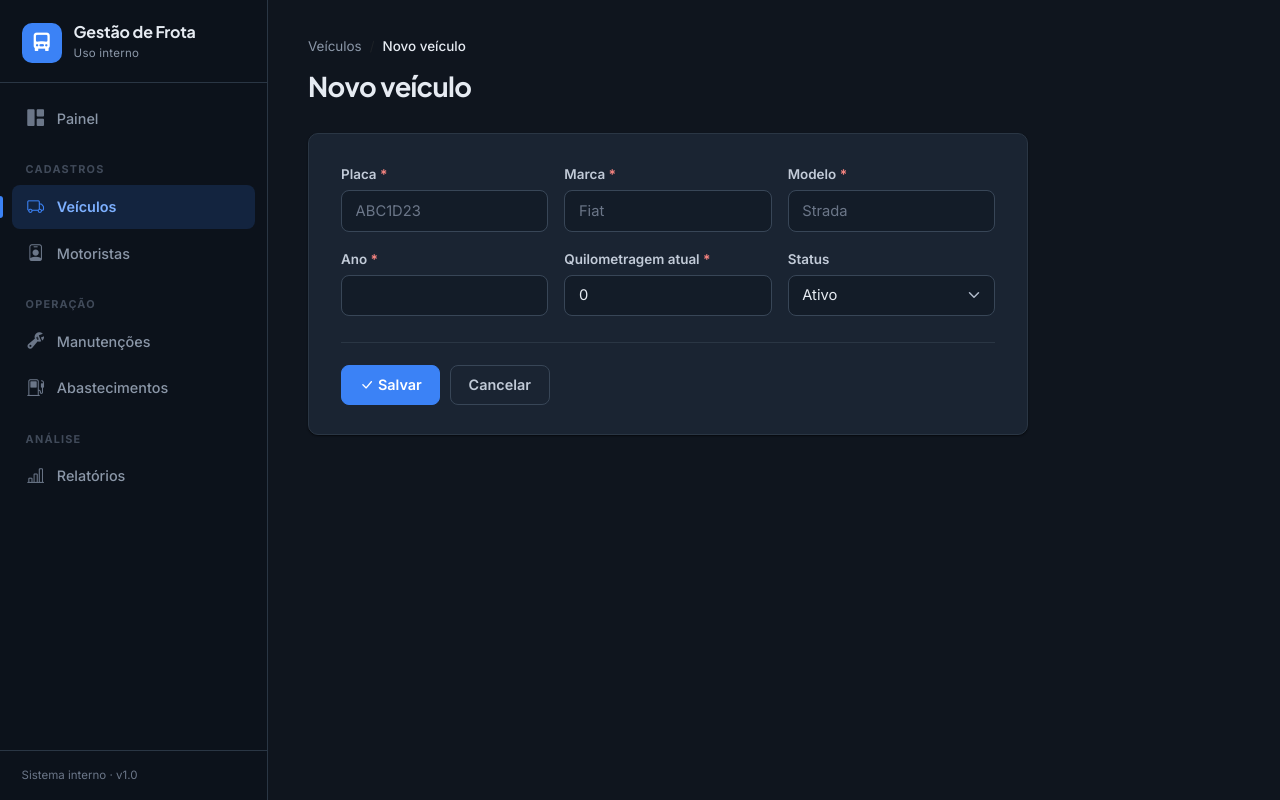
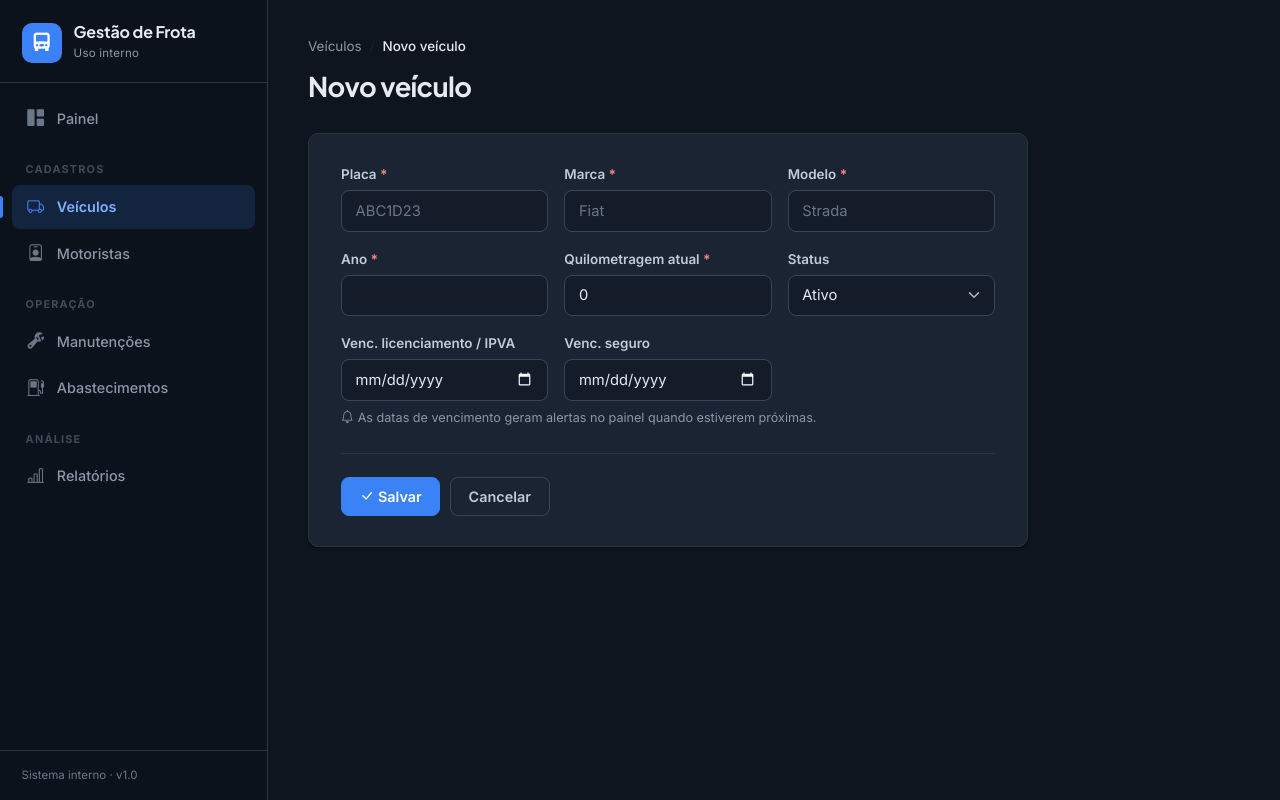
Before and after one commit to GusttavoMedeiros/gestao-frota, a Flask app: page /veiculos/novo in a window 1280 px wide. Run offline with Flask 3, Linux system fonts and the light colour scheme; the visitor is signed in with stand-in values (Sample User, id 1); data that the repository does not hold is empty; some libraries are stand-ins or nearby versions.

Commit message:
Alertas de vencimento: CNH, licenciamento/IPVA e seguro
- Novos campos de data: validade_cnh (motorista), venc_licenciamento e
  venc_seguro (veiculo)
- Migracao automatica no startup adiciona as colunas sem apagar dados
  existentes (ALTER TABLE nas tabelas que ja existem)
- Painel reune manutencoes previstas + documentos vencendo (vermelho se
  vencido, amarelo se em ate 30 dias); texto neutro em genero
- Datas de vencimento coloridas nas listas de veiculos e motoristas
- Campos de data nos formularios, com aviso de que geram alertas

Testes: 10 verificacoes ponta a ponta (migracao, cadastro, cores, painel),
0 falhas. Dados existentes preservados.

Co-Authored-By: Claude Opus 4.8 <noreply@anthropic.com>

```diff
--- a/app.py
+++ b/app.py
@@ -9,7 +9,7 @@ from datetime import date, datetime, timedelta
 
 from flask import (Flask, Response, flash, redirect, render_template, request,
                    session, url_for)
-from sqlalchemy import func
+from sqlalchemy import func, inspect, text
 from sqlalchemy.exc import IntegrityError
 from sqlalchemy.orm import joinedload
 
@@ -39,8 +39,29 @@ app.config["SESSION_REFRESH_EACH_REQUEST"] = True
 
 db.init_app(app)
 
+
+def garantir_colunas():
+    """Adiciona colunas novas a bancos que já existem, sem apagar dados.
+    (db.create_all só cria tabelas que faltam, não colunas novas.)"""
+    novas = {
+        "veiculo": {"venc_licenciamento": "DATE", "venc_seguro": "DATE"},
+        "motorista": {"validade_cnh": "DATE"},
+    }
+    inspetor = inspect(db.engine)
+    tabelas = inspetor.get_table_names()
+    for tabela, colunas in novas.items():
+        if tabela not in tabelas:
+            continue
+        existentes = {c["name"] for c in inspetor.get_columns(tabela)}
+        for nome, tipo in colunas.items():
+            if nome not in existentes:
+                db.session.execute(text(f"ALTER TABLE {tabela} ADD COLUMN {nome} {tipo}"))
+    db.session.commit()
+
+
 with app.app_context():
     db.create_all()
+    garantir_colunas()
 
 
 # ---------------- Proteção CSRF ----------------
@@ -206,6 +227,19 @@ def formato_compacto(valor):
     return formato_milhar(int(valor))
 
 
+@app.template_filter("venc_badge")
+def venc_badge(data):
+    """Cor da data de vencimento: 'danger' se vencida, 'warning' se em até 30 dias."""
+    if not data:
+        return ""
+    dias = (data - date.today()).days
+    if dias < 0:
+        return "danger"
+    if dias <= 30:
+        return "warning"
+    return ""
+
+
 # ---------------- Leitura e validação de formulários ----------------
 
 class ErroFormulario(Exception):
@@ -298,13 +332,26 @@ def veiculos_ordenados():
 
 # ---------------- Painel ----------------
 
+def alerta_por_data(hoje, venc, dias_aviso=30):
+    """(nivel, texto) se a data está vencida ou perto de vencer; senão None.
+    Texto neutro em gênero ('venceu'/'vence') para servir a CNH, seguro, etc."""
+    if not venc:
+        return None
+    dias = (venc - hoje).days
+    if dias < 0:
+        return "danger", f"venceu há {-dias} dia(s)"
+    if dias <= dias_aviso:
+        return "warning", "vence hoje" if dias == 0 else f"vence em {dias} dia(s)"
+    return None
+
+
 def montar_alertas():
-    """Alertas gerados apenas pela manutenção MAIS RECENTE de cada tipo por veículo.
+    """Reúne os avisos do painel: manutenções previstas, documentos dos
+    veículos (licenciamento/seguro) e CNH dos motoristas. Veículos inativos
+    não geram alertas; a manutenção usa só a mais recente de cada tipo."""
+    hoje = date.today()
+    alertas = []
 
-    Assim, ao registrar uma nova manutenção do mesmo tipo, o alerta antigo
-    se resolve sozinho. Veículos inativos não geram alertas.
-    """
-    hoje = date.today()
     manutencoes = (
         Manutencao.query.options(joinedload(Manutencao.veiculo))
         .order_by(Manutencao.data, Manutencao.id).all()
@@ -312,27 +359,35 @@ def montar_alertas():
     ultimas = {}
     for m in manutencoes:
         ultimas[(m.veiculo_id, m.tipo.strip().lower())] = m
-
-    alertas = []
     for m in ultimas.values():
         if m.veiculo.status == "inativo":
             continue
-        if m.proxima_data:
-            dias = (m.proxima_data - hoje).days
-            if dias < 0:
-                alertas.append({"veiculo": m.veiculo, "tipo": m.tipo, "nivel": "danger",
-                                "texto": f"vencida há {-dias} dia(s)"})
-            elif dias <= 30:
-                alertas.append({"veiculo": m.veiculo, "tipo": m.tipo, "nivel": "warning",
-                                "texto": f"vence em {dias} dia(s)"})
+        resultado = alerta_por_data(hoje, m.proxima_data)
+        if resultado:
+            alertas.append({"titulo": m.veiculo.placa, "tipo": m.tipo,
+                            "nivel": resultado[0], "texto": resultado[1]})
         if m.proxima_km:
             faltam = m.proxima_km - m.veiculo.quilometragem
             if faltam <= 0:
-                alertas.append({"veiculo": m.veiculo, "tipo": m.tipo, "nivel": "danger",
+                alertas.append({"titulo": m.veiculo.placa, "tipo": m.tipo, "nivel": "danger",
                                 "texto": "quilometragem prevista atingida"})
             elif faltam <= 1000:
-                alertas.append({"veiculo": m.veiculo, "tipo": m.tipo, "nivel": "warning",
+                alertas.append({"titulo": m.veiculo.placa, "tipo": m.tipo, "nivel": "warning",
                                 "texto": f"faltam {formato_milhar(faltam)} km"})
+
+    for v in Veiculo.query.filter(Veiculo.status != "inativo").all():
+        for venc, rotulo in ((v.venc_licenciamento, "Licenciamento"), (v.venc_seguro, "Seguro")):
+            resultado = alerta_por_data(hoje, venc)
+            if resultado:
+                alertas.append({"titulo": v.placa, "tipo": rotulo,
+                                "nivel": resultado[0], "texto": resultado[1]})
+
+    for mot in Motorista.query.all():
+        resultado = alerta_por_data(hoje, mot.validade_cnh)
+        if resultado:
+            alertas.append({"titulo": mot.nome, "tipo": "CNH",
+                            "nivel": resultado[0], "texto": resultado[1]})
+
     ordem = {"danger": 0, "warning": 1}
     alertas.sort(key=lambda a: ordem[a["nivel"]])
     return alertas
@@ -393,6 +448,8 @@ def preencher_veiculo(veiculo):
     if status not in ("ativo", "manutencao", "inativo"):
         raise ErroFormulario("Status inválido.")
     veiculo.status = status
+    veiculo.venc_licenciamento = ler_data("venc_licenciamento", "Vencimento do licenciamento", obrigatorio=False)
+    veiculo.venc_seguro = ler_data("venc_seguro", "Vencimento do seguro", obrigatorio=False)
 
 
 @app.route("/veiculos/novo", methods=["GET", "POST"])
@@ -461,6 +518,7 @@ def preencher_motorista(motorista):
     motorista.cnh = exigir_texto("cnh", "CNH", 20)
     motorista.categoria_cnh = exigir_texto("categoria_cnh", "Categoria", 5).upper()
     motorista.telefone = request.form.get("telefone", "").strip()
+    motorista.validade_cnh = ler_data("validade_cnh", "Validade da CNH", obrigatorio=False)
     bruto = request.form.get("veiculo_id") or None
     if bruto:
         if not bruto.isdigit() or db.session.get(Veiculo, int(bruto)) is None:
--- a/models.py
+++ b/models.py
@@ -28,6 +28,8 @@ class Veiculo(db.Model):
     ano = db.Column(db.Integer, nullable=False)
     quilometragem = db.Column(db.Integer, nullable=False, default=0)
     status = db.Column(db.String(20), nullable=False, default="ativo")
+    venc_licenciamento = db.Column(db.Date, nullable=True)  # licenciamento/IPVA
+    venc_seguro = db.Column(db.Date, nullable=True)
 
     motoristas = db.relationship("Motorista", backref="veiculo", lazy=True)
     manutencoes = db.relationship("Manutencao", backref="veiculo", lazy=True, cascade="all, delete-orphan")
@@ -43,6 +45,7 @@ class Motorista(db.Model):
     cnh = db.Column(db.String(20), nullable=False)
     categoria_cnh = db.Column(db.String(5), nullable=False)
     telefone = db.Column(db.String(20))
+    validade_cnh = db.Column(db.Date, nullable=True)
     veiculo_id = db.Column(db.Integer, db.ForeignKey("veiculo.id"), nullable=True)
 
     abastecimentos = db.relationship("Abastecimento", backref="motorista", lazy=True)
--- a/templates/index.html
+++ b/templates/index.html
@@ -49,11 +49,11 @@
 
 {% if alertas %}
 <div class="card mb-4">
-  <div class="card-header-flat"><i class="bi bi-bell-fill text-warning"></i> Manutenções a vencer</div>
+  <div class="card-header-flat"><i class="bi bi-bell-fill text-warning"></i> Alertas e vencimentos</div>
   <ul class="list-group list-group-flush alert-list">
     {% for a in alertas %}
     <li class="list-group-item">
-      <div><strong>{{ a.veiculo.placa }}</strong> <span class="cell-muted">· {{ a.tipo }}</span></div>
+      <div><strong>{{ a.titulo }}</strong> <span class="cell-muted">· {{ a.tipo }}</span></div>
       <span class="badge-soft badge-soft-{{ a.nivel }}">{{ a.texto }}</span>
     </li>
     {% endfor %}
--- a/templates/motorista_form.html
+++ b/templates/motorista_form.html
@@ -31,6 +31,11 @@
       <label class="form-label">Telefone</label>
       <input type="text" name="telefone" class="form-control" value="{{ f.get('telefone', (motorista.telefone or '') if motorista else '') }}" placeholder="(00) 00000-0000" maxlength="20">
     </div>
+    <div class="col-md-6">
+      <label class="form-label">Validade da CNH</label>
+      <input type="date" name="validade_cnh" class="form-control" value="{{ f.get('validade_cnh', motorista.validade_cnh.isoformat() if motorista and motorista.validade_cnh else '') }}">
+      <div class="form-hint"><i class="bi bi-bell me-1"></i>Gera alerta no painel quando estiver perto de vencer.</div>
+    </div>
     <div class="col-12">
       <label class="form-label">Veículo vinculado</label>
       {% set vsel = f.get('veiculo_id', (motorista.veiculo_id|string) if motorista and motorista.veiculo_id else '') %}
--- a/templates/veiculo_form.html
+++ b/templates/veiculo_form.html
@@ -44,7 +44,16 @@
         <option value="inativo" {% if status_sel == 'inativo' %}selected{% endif %}>Inativo</option>
       </select>
     </div>
+    <div class="col-md-4">
+      <label class="form-label">Venc. licenciamento / IPVA</label>
+      <input type="date" name="venc_licenciamento" class="form-control" value="{{ f.get('venc_licenciamento', veiculo.venc_licenciamento.isoformat() if veiculo and veiculo.venc_licenciamento else '') }}">
+    </div>
+    <div class="col-md-4">
+      <label class="form-label">Venc. seguro</label>
+      <input type="date" name="venc_seguro" class="form-control" value="{{ f.get('venc_seguro', veiculo.venc_seguro.isoformat() if veiculo and veiculo.venc_seguro else '') }}">
+    </div>
   </div>
+  <div class="form-hint mt-2"><i class="bi bi-bell me-1"></i>As datas de vencimento geram alertas no painel quando estiverem próximas.</div>
   <div class="form-actions">
     <button type="submit" class="btn btn-primary"><i class="bi bi-check-lg me-1"></i>Salvar</button>
     <a href="{{ url_for('listar_veiculos') }}" class="btn btn-outline-secondary">Cancelar</a>
```
Also changed, not shown: templates/motoristas.html (+6 -1 lines), templates/veiculos.html (+11 -1 lines).
